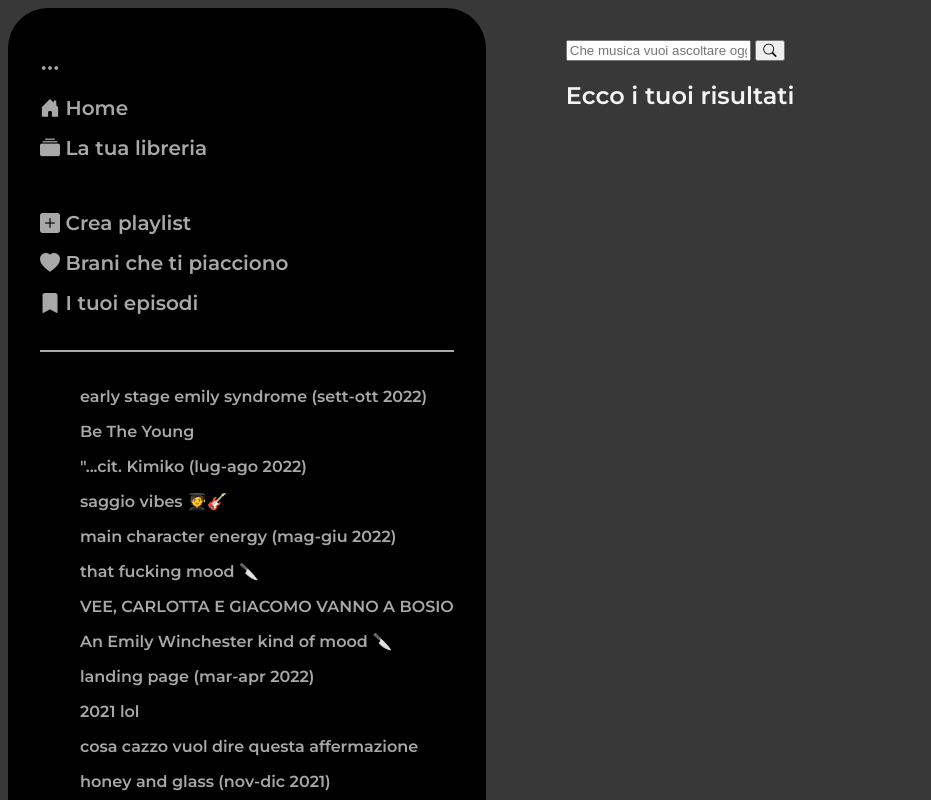
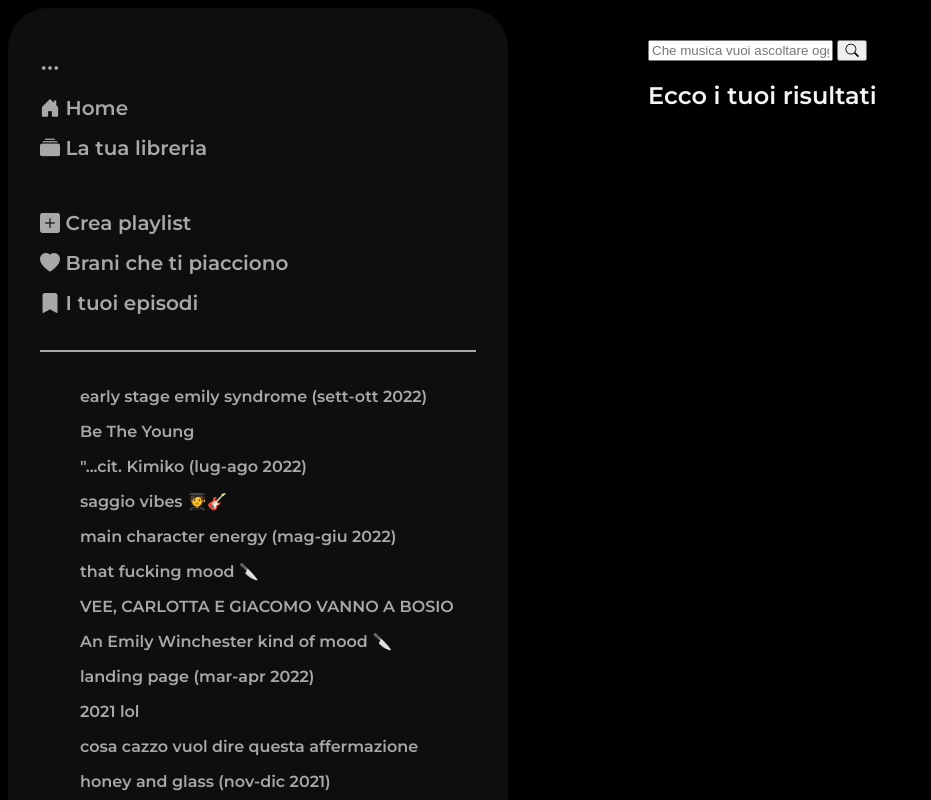
Before and after one commit to riccardospadon/Spotify-Clone, a plain HTML site: page index.html in a window 1280 px wide. Shown: the top 800 px of the page, without its empty margins (0-931 px from the left). Drawn offline with nearby package versions, Linux system fonts and the light colour scheme; a web font is replaced by a local one.

Commit message:
Spotify-Clone
- Sistemazione del layout;

```diff
--- a/style.css
+++ b/style.css
@@ -2,7 +2,7 @@
 
 html {
     font-family:"Montserrat", sans-serif;
-    background-color: rgb(56, 56, 56);
+    background-color: rgb(0, 0, 0);
 }
 
 section {
@@ -11,11 +11,17 @@ section {
 }
 
 .menu-playlist {
-    background-color: black;
+    background-color: rgb(14, 14, 14);
     color: rgb(168, 168, 168);
     padding: 2rem;
     border-radius: 40px 40px 0 0;
     overflow-y: auto;
+    width: 500px;
+    min-width: 500px;
+    max-width: 500px;
+    height: 100vh;
+    box-sizing: border-box;
+    position: fixed;
 }
 
 .menu {
@@ -47,8 +53,10 @@ ul > li:hover {
 }
 
 #albums-songs-artists {
-    margin-left: 5rem;
+    flex: 1;
+    margin-left: 40rem;
     margin-top: 2rem;
+    overflow: auto;
 }
 
 .album-song-artist {
```
